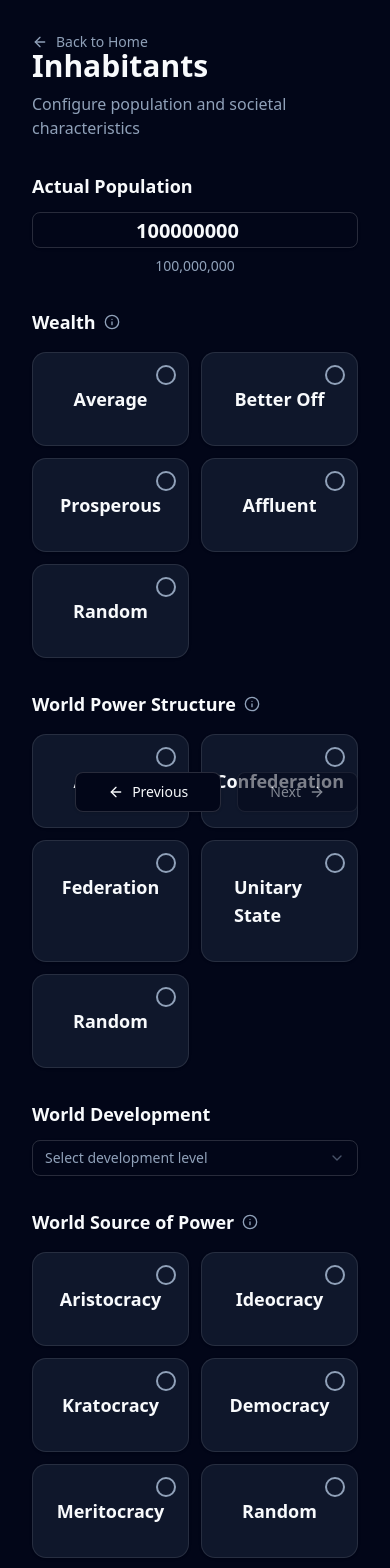
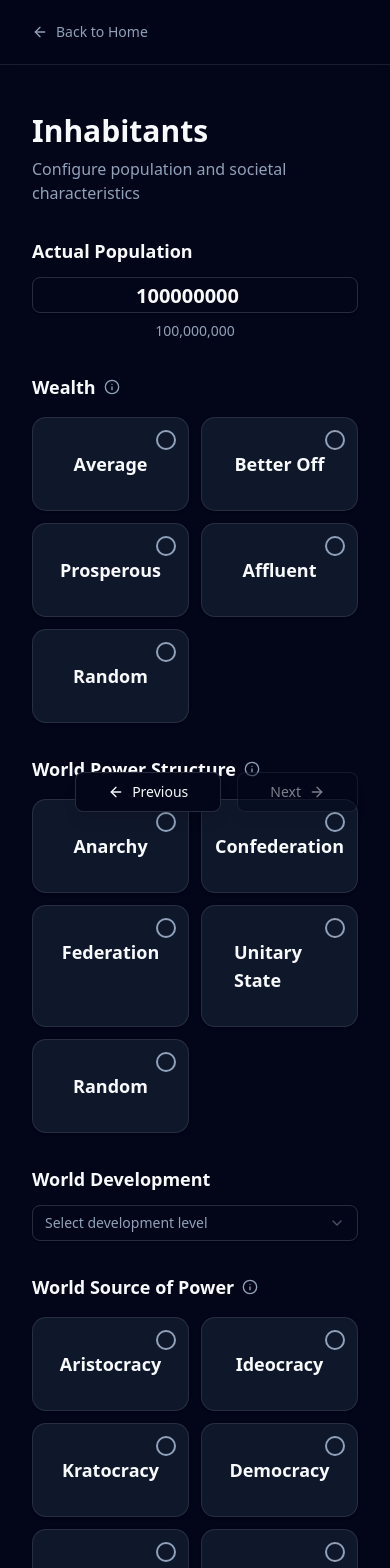
Before and after one commit to StevenTiu22/mneme-world-generator-pwa, a React (Vite) app: page /create-new/inhabitants in a window 390 px wide. Shown: the top 1568 px of the page. Built offline with nearby package versions, Linux system fonts and the light colour scheme.

Commit message:
Refined design for habitability and navigation

```diff
--- a/src/components/layout/centered-layout.tsx
+++ b/src/components/layout/centered-layout.tsx
@@ -1,7 +1,7 @@
 import { Link, Outlet, useNavigate, useLocation } from "react-router-dom";
 import { ArrowLeft, ArrowRight } from "lucide-react";
 import { Button } from "@/components/ui/button";
-import { useState } from "react";
+import { useState, useEffect } from "react";
 
 // Better type for the context
 export interface CenteredLayoutContext {
@@ -70,11 +70,52 @@ export function CenteredLayout() {
   const location = useLocation();
   const [nextDisabled, setNextDisabled] = useState(true);
   const [nextHandler, setNextHandler] = useState<() => void>(() => () => {});
+  const [showButtons, setShowButtons] = useState(false);
 
   const navConfig: RouteConfig = ROUTE_CONFIG[location.pathname] || {
     showPrevious: false,
     showNext: false,
   };
+
+  useEffect(() => {
+    const handleScroll = () => {
+      const scrollHeight = document.documentElement.scrollHeight;
+      const scrollTop = document.documentElement.scrollTop;
+      const clientHeight = document.documentElement.clientHeight;
+
+      // Show buttons when user has scrolled to within 100px of the bottom
+      const distanceFromBottom = scrollHeight - (scrollTop + clientHeight);
+      setShowButtons(distanceFromBottom <= 100);
+    };
+
+    // Check on mount
+    handleScroll();
+
+    // Add scroll listener
+    window.addEventListener("scroll", handleScroll);
+
+    // Also check on resize (in case content height changes)
+    window.addEventListener("resize", handleScroll);
+
+    return () => {
+      window.removeEventListener("scroll", handleScroll);
+      window.removeEventListener("resize", handleScroll);
+    };
+  }, []);
+
+  // Reset button visibility when route changes
+  useEffect(() => {
+    const handleScroll = () => {
+      const scrollHeight = document.documentElement.scrollHeight;
+      const scrollTop = document.documentElement.scrollTop;
+      const clientHeight = document.documentElement.clientHeight;
+      const distanceFromBottom = scrollHeight - (scrollTop + clientHeight);
+      setShowButtons(distanceFromBottom <= 100);
+    };
+
+    // Check immediately on route change
+    setTimeout(handleScroll, 100);
+  }, [location.pathname]);
 
   const handlePrevious = () => {
     if (navConfig.previousPath) {
@@ -92,27 +133,39 @@ export function CenteredLayout() {
 
   return (
     <div className="relative min-h-screen bg-background">
+      {/* Sticky Back to Home link */}
+      <div className="sticky top-0 z-50 bg-background/95 backdrop-blur supports-[backdrop-filter]:bg-background/60 border-b">
+        <div className="container flex h-16 items-center px-8">
           <Link
             to="/"
-        className="absolute top-8 left-8 z-10 inline-flex items-center text-sm font-medium text-muted-foreground transition-colors hover:text-foreground"
+            className="inline-flex items-center text-sm font-medium text-muted-foreground transition-colors hover:text-foreground"
           >
             <ArrowLeft className="mr-2 h-4 w-4" />
             Back to Home
           </Link>
+        </div>
+      </div>
 
-      <div className="min-h-screen flex items-center justify-center p-4">
+      {/* Main content area with centered content */}
+      <div className="min-h-[calc(100vh-4rem)] flex items-center justify-center p-4 pb-32">
         <Outlet context={{ setNextDisabled, setNextHandler }} />
       </div>
 
-      {/* Fixed navigation buttons at bottom right */}
+      {/* Fixed navigation buttons at bottom right - only visible when scrolled to bottom */}
       {(navConfig.showPrevious || navConfig.showNext) && (
-        <div className="fixed bottom-8 right-8 z-10 flex gap-4">
+        <div
+          className={`fixed bottom-8 right-8 z-40 flex gap-4 transition-all duration-300 ${
+            showButtons
+              ? "opacity-100 translate-y-0"
+              : "opacity-0 translate-y-4 pointer-events-none"
+          }`}
+        >
           {navConfig.showPrevious && (
             <Button
               variant="outline"
               size="lg"
               onClick={handlePrevious}
-              className="gap-2"
+              className="gap-2 shadow-lg"
             >
               <ArrowLeft className="h-4 w-4" />
               Previous
@@ -124,7 +177,7 @@ export function CenteredLayout() {
               size="lg"
               disabled={nextDisabled}
               onClick={handleNext}
-              className="gap-2"
+              className="gap-2 shadow-lg"
             >
               Next
               <ArrowRight className="h-4 w-4" />
--- a/src/pages/CreateInhabitants.tsx
+++ b/src/pages/CreateInhabitants.tsx
@@ -181,7 +181,7 @@ export function CreateInhabitants() {
 
   return (
     <TooltipProvider>
-      <div className="w-full max-w-2xl mx-auto px-4 py-8">
+      <div className="w-full max-w-7xl mx-auto px-4 py-8">
         {/* Header */}
         <div className="mb-8">
           <h1 className="text-3xl font-bold mb-2">Inhabitants</h1>
@@ -190,8 +190,12 @@ export function CreateInhabitants() {
           </p>
         </div>
 
+        {/* Two Column Layout */}
+        <div className="grid grid-cols-1 lg:grid-cols-2 gap-8">
+          {/* Left Column */}
+          <div className="space-y-8">
             {/* Actual Population */}
-        <div className="mb-8">
+            <div>
               <Label
                 htmlFor="population"
                 className="text-lg font-semibold mb-3 block"
@@ -212,7 +216,7 @@ export function CreateInhabitants() {
             </div>
 
             {/* Wealth */}
-        <div className="mb-8">
+            <div>
               <Label className="text-lg font-semibold mb-4 flex items-center gap-2">
                 Wealth
                 <Tooltip>
@@ -251,7 +255,9 @@ export function CreateInhabitants() {
                           </div>
                         )}
                       </div>
-                  <span className="text-lg font-semibold">{option.label}</span>
+                      <span className="text-lg font-semibold">
+                        {option.label}
+                      </span>
                     </CardContent>
                   </Card>
                 ))}
@@ -259,7 +265,7 @@ export function CreateInhabitants() {
             </div>
 
             {/* World Power Structure */}
-        <div className="mb-8">
+            <div>
               <Label className="text-lg font-semibold mb-4 flex items-center gap-2">
                 World Power Structure
                 <Tooltip>
@@ -298,7 +304,9 @@ export function CreateInhabitants() {
                           </div>
                         )}
                       </div>
-                  <span className="text-lg font-semibold">{option.label}</span>
+                      <span className="text-lg font-semibold">
+                        {option.label}
+                      </span>
                     </CardContent>
                   </Card>
                 ))}
@@ -306,7 +314,7 @@ export function CreateInhabitants() {
             </div>
 
             {/* World Development */}
-        <div className="mb-8">
+            <div>
               <Label
                 htmlFor="development"
                 className="text-lg font-semibold mb-3 block"
@@ -331,9 +339,12 @@ export function CreateInhabitants() {
                 </SelectContent>
               </Select>
             </div>
+          </div>
 
+          {/* Right Column */}
+          <div className="space-y-8">
             {/* World Source of Power */}
-        <div className="mb-8">
+            <div>
               <Label className="text-lg font-semibold mb-4 flex items-center gap-2">
                 World Source of Power
                 <Tooltip>
@@ -372,7 +383,9 @@ export function CreateInhabitants() {
                           </div>
                         )}
                       </div>
-                  <span className="text-lg font-semibold">{option.label}</span>
+                      <span className="text-lg font-semibold">
+                        {option.label}
+                      </span>
                     </CardContent>
                   </Card>
                 ))}
@@ -380,12 +393,14 @@ export function CreateInhabitants() {
             </div>
 
             {/* Amber Zone */}
-        <div className="mb-8">
+            <div>
               <div className="flex items-center space-x-2 mb-4">
                 <Checkbox
                   id="amber-zone"
                   checked={amberZone}
-              onCheckedChange={(checked) => setAmberZone(checked as boolean)}
+                  onCheckedChange={(checked) =>
+                    setAmberZone(checked as boolean)
+                  }
                 />
                 <Label
                   htmlFor="amber-zone"
@@ -397,7 +412,9 @@ export function CreateInhabitants() {
                       <Info className="h-4 w-4 text-muted-foreground" />
                     </TooltipTrigger>
                     <TooltipContent>
-                  <p>World deemed dangerous; travelers should be cautious</p>
+                      <p>
+                        World deemed dangerous; travelers should be cautious
+                      </p>
                     </TooltipContent>
                   </Tooltip>
                 </Label>
@@ -405,7 +422,10 @@ export function CreateInhabitants() {
 
               {amberZone && (
                 <div>
-              <Label htmlFor="amber-reason" className="text-base mb-2 block">
+                  <Label
+                    htmlFor="amber-reason"
+                    className="text-base mb-2 block"
+                  >
                     Amber Zone Reason
                   </Label>
                   <Select
@@ -461,6 +481,8 @@ export function CreateInhabitants() {
               </Card>
             )}
           </div>
+        </div>
+      </div>
     </TooltipProvider>
   );
 }
--- a/src/routes.tsx
+++ b/src/routes.tsx
@@ -17,7 +17,7 @@ export default function AppRoutes() {
   return (
     <Routes>
       <Route element={<MainLayout />}>
-        <Route path="/" element={<Home />} />
+        <Route index element={<Home />} />
         <Route path="/my-worlds" element={<MyWorlds />} />
       </Route>
       <Route path="/create-new" element={<CenteredLayout />}>
```
Lines whose indentation alone changed are shown as unchanged.
